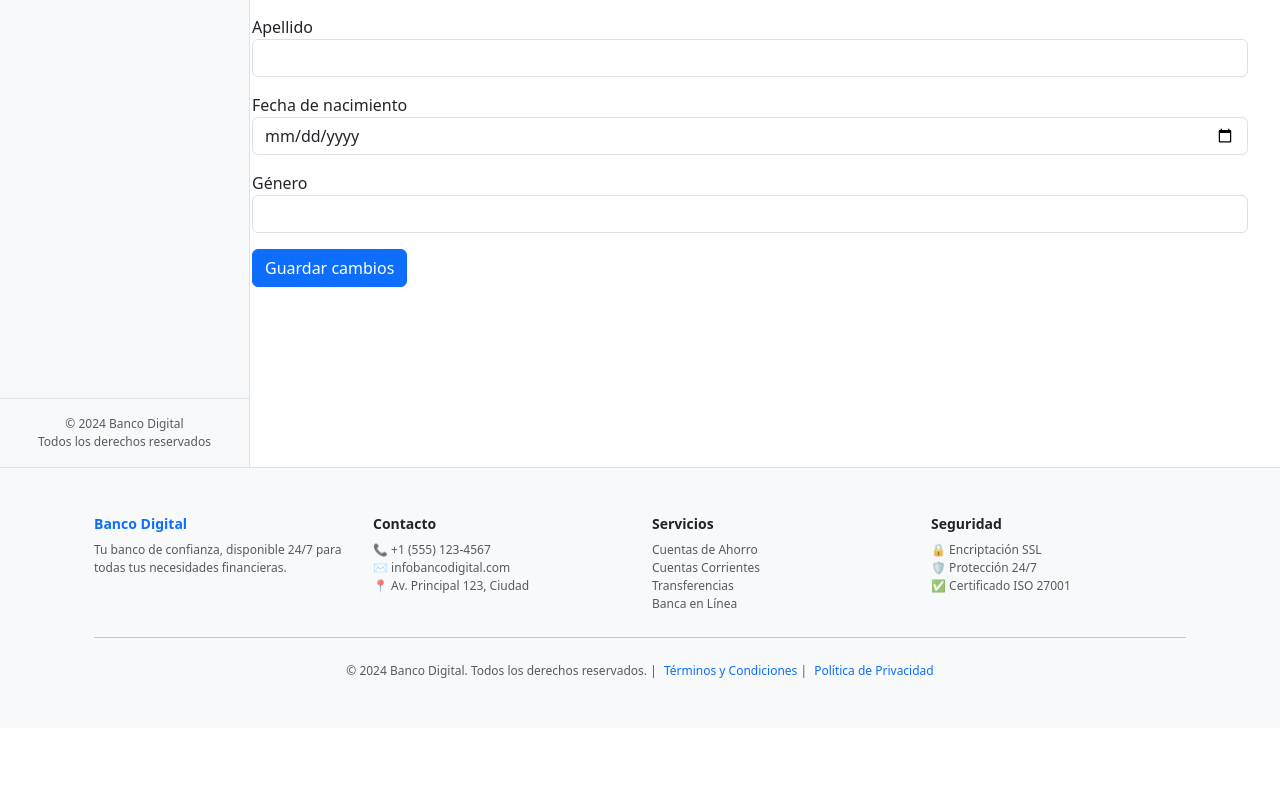
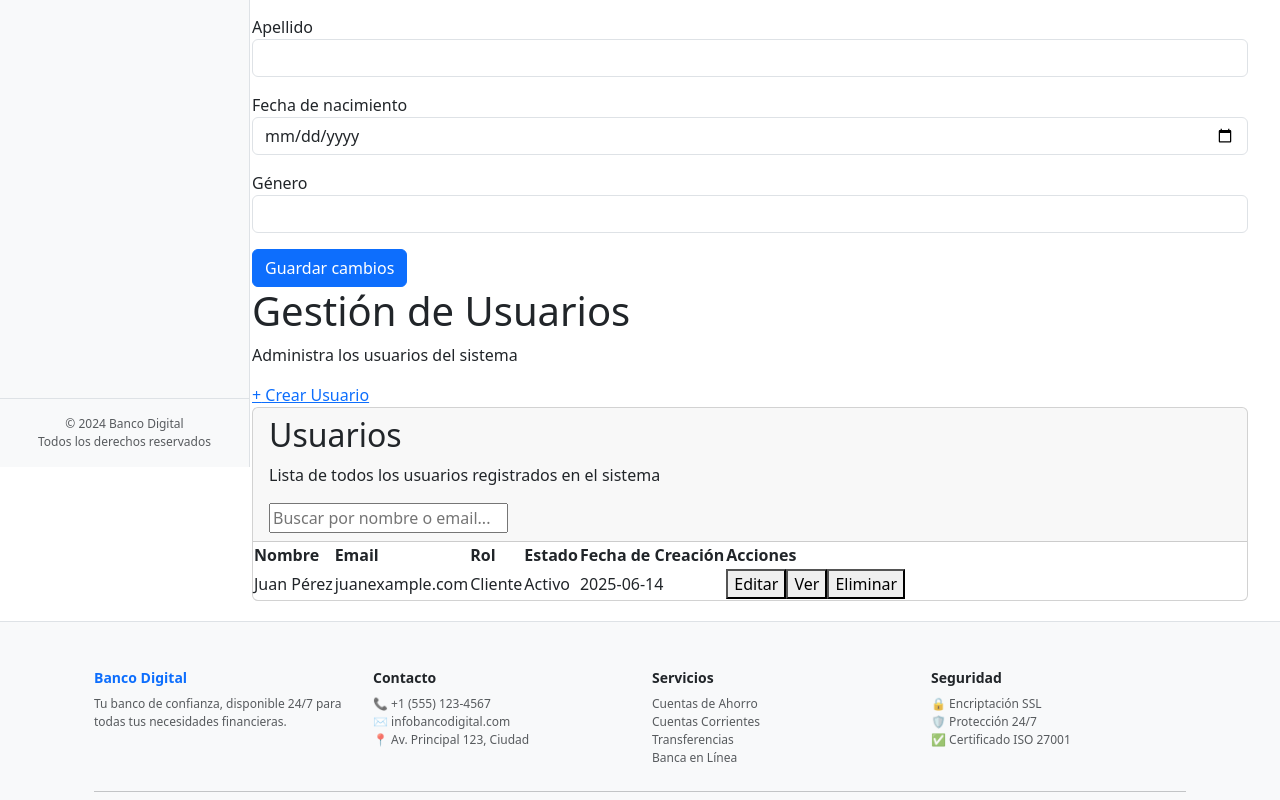
Before and after one commit to MaybeDH/banking-system-frontend, an Angular app: page /user-list/edit-user/1 in a window 1280 px wide. Shown: the part 398-1198 px from the top of the page. Before the commit the page ends 1126 px from the top, so only its background shows below. Built offline with nearby package versions, Linux system fonts and the light colour scheme; no server answers.

Commit message:
feat/temporal: agregar NgIf al componente de formulario de cuenta y mejorar la plantilla de gestión de usuarios

```diff
--- a/src/app/account-form/account-form.component.ts
+++ b/src/app/account-form/account-form.component.ts
@@ -3,12 +3,14 @@ import {FormBuilder, FormGroup, ReactiveFormsModule, Validators} from '@angular/
 import { ActivatedRoute, Router } from '@angular/router';
 import { HttpClient } from '@angular/common/http';
 import {AccountService} from '../service/account.service';
+import {NgIf} from '@angular/common';
 
 @Component({
   selector: 'app-account-form',
   templateUrl: './account-form.component.html',
   imports: [
-    ReactiveFormsModule
+    ReactiveFormsModule,
+    NgIf
   ],
   styleUrls: ['./account-form.component.css']
 })
--- a/src/app/user-form/user-form.component.html
+++ b/src/app/user-form/user-form.component.html
@@ -35,3 +35,52 @@
     <button type="submit" class="btn btn-primary">Guardar cambios</button>
   </form>
 </div>
+<div class="container">
+  <header class="header">
+    <h1 class="title">Gestión de Usuarios</h1>
+    <p class="subtitle">Administra los usuarios del sistema</p>
+    <a href="/admin/users/new" class="button create-user">
+      <span class="icon">+</span> Crear Usuario
+    </a>
+  </header>
+
+  <section class="card">
+    <header class="card-header">
+      <h2 class="card-title">Usuarios</h2>
+      <p class="card-description">Lista de todos los usuarios registrados en el sistema</p>
+      <div class="search-container">
+        <input type="text" placeholder="Buscar por nombre o email..." class="search-input" />
+      </div>
+    </header>
+
+    <div class="card-content">
+      <table class="user-table">
+        <thead>
+        <tr>
+          <th>Nombre</th>
+          <th>Email</th>
+          <th>Rol</th>
+          <th>Estado</th>
+          <th>Fecha de Creación</th>
+          <th class="actions">Acciones</th>
+        </tr>
+        </thead>
+        <tbody>
+        <tr>
+          <td>Juan Pérez</td>
+          <td>juanexample.com</td>
+          <td>Cliente</td>
+          <td>Activo</td>
+          <td>2025-06-14</td>
+          <td class="actions">
+            <button class="action-btn">Editar</button>
+            <button class="action-btn">Ver</button>
+            <button class="action-btn delete">Eliminar</button>
+          </td>
+        </tr>
+        <!-- Más filas de usuarios -->
+        </tbody>
+      </table>
+    </div>
+  </section>
+</div>
```
